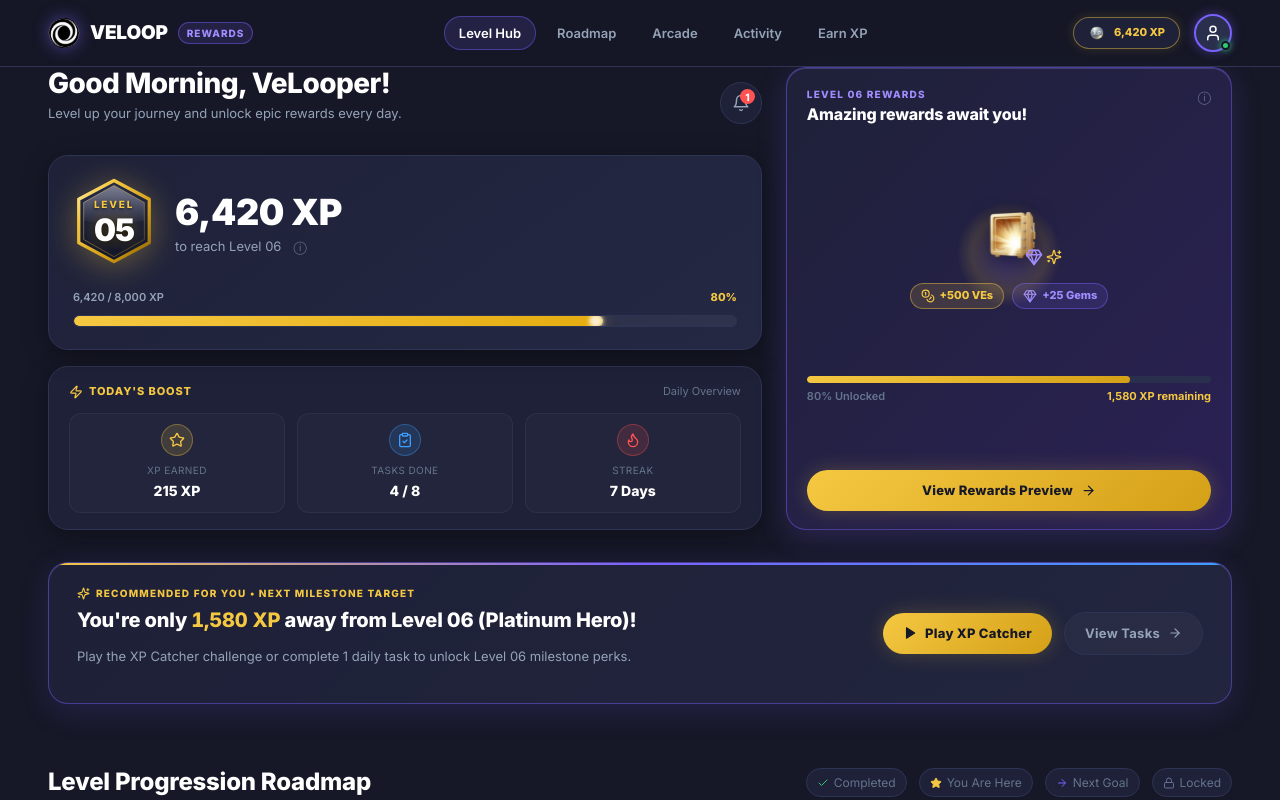
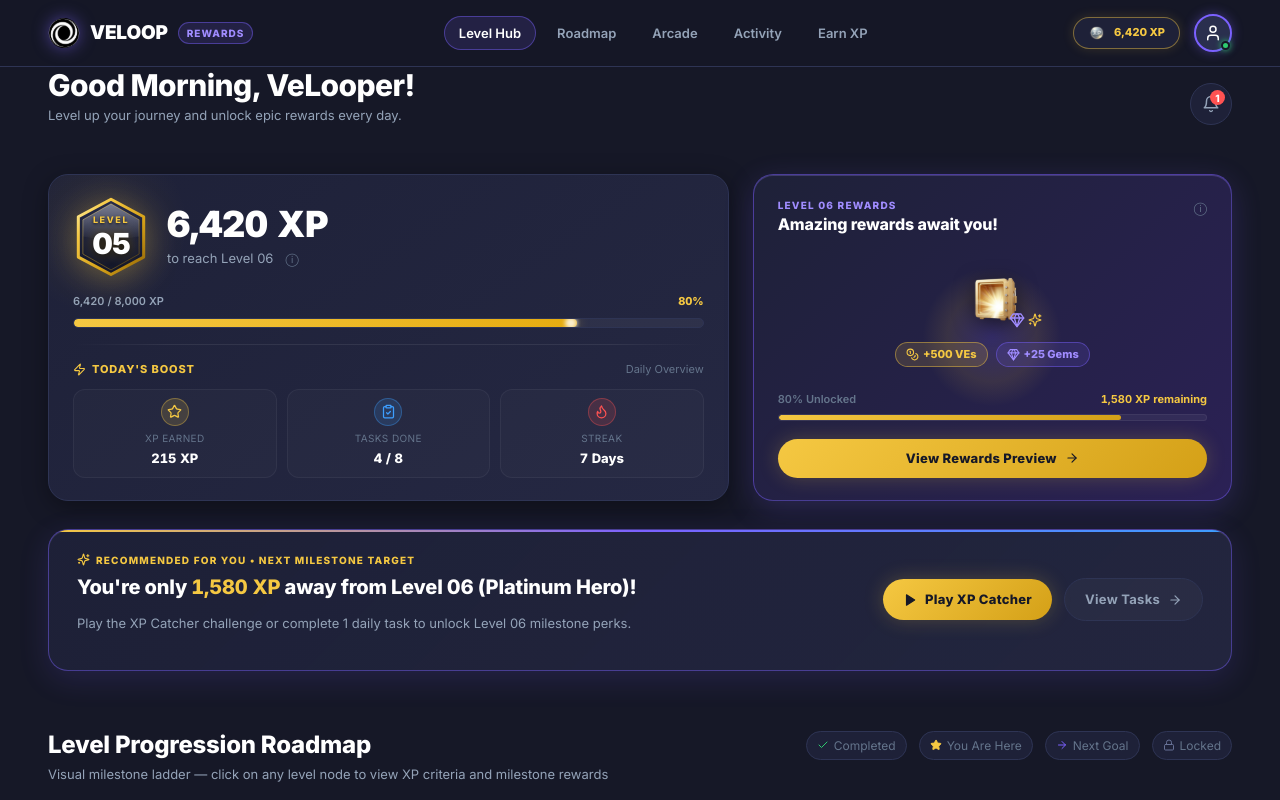
Before and after one commit to rajeevkumardigicbyte/VELoop_Levora, a React (Vite) app: page /Lvl-Dashboard in a window 1280 px wide. Shown: the top 800 px of the page. Built offline with nearby package versions, Linux system fonts and the light colour scheme.

Commit message:
fix(layout): full-width greeting header, unified progression card, and balanced baseline alignment

```diff
--- a/src/components/LevelHero/LevelHero.jsx
+++ b/src/components/LevelHero/LevelHero.jsx
@@ -1,6 +1,5 @@
 import React, { useEffect, useState } from 'react'
 import {
-  Bell,
   Star,
   ClipboardCheck,
   Flame,
@@ -26,7 +25,7 @@
   return count
 }
 
-const LevelHero = ({ data, onTriggerLevelUp }) => {
+const LevelHero = ({ data }) => {
   const [animStart, setAnimStart] = useState(false)
 
   useEffect(() => {
@@ -38,37 +37,15 @@
   const pct = data.xpPercent
 
   return (
-    <div className={styles.hero}>
-      {/* Top Greeting Bar (Screen 1) */}
-      <div className={styles.greetingBar}>
-        <div>
-          <h1 id="hero-greeting" className={styles.greetingTitle}>
-            Good Morning, VeLooper!
-          </h1>
-          <p className={styles.greetingSub}>
-            Level up your journey and unlock epic rewards every day.
-          </p>
-        </div>
-        <div className={styles.greetingActions}>
-          <button
-            type="button"
-            className={styles.notificationBtn}
-            onClick={onTriggerLevelUp}
-            title="Preview Level Up Celebration"
-            aria-label="1 Unread Notification - Preview Level Up"
-          >
-            <Bell size={18} className={styles.bellIcon} />
-            <span className={styles.notifBadge} aria-hidden="true">1</span>
-          </button>
-        </div>
-      </div>
+    <article aria-labelledby="current-level-heading" className={styles.masterCard}>
+      {/* Ambient background glow */}
+      <div className={styles.cardAura} aria-hidden="true" />
 
-      {/* Main Level Progress Card (Screen 1) */}
-      <article aria-labelledby="current-level-heading" className={styles.levelCard}>
+      {/* Top Section: Level Badge + XP Counter */}
       <div className={styles.levelCardTop}>
         <div className={styles.levelMainInfo}>
           <div className={styles.badgeWrapper}>
-              <LevelBadgeHex level={data.currentLevel || 5} size={82} />
+            <LevelBadgeHex level={data.currentLevel || 5} size={76} />
           </div>
 
           <div className={styles.levelMeta}>
@@ -83,7 +60,7 @@
         </div>
       </div>
 
-        {/* Progress Bar (Screen 1) */}
+      {/* Progress Bar */}
       <div className={styles.progressArea}>
         <div className={styles.progressLabels}>
           <span>{data.currentXP?.toLocaleString()} / {data.requiredXP?.toLocaleString()} XP</span>
@@ -108,21 +85,24 @@
           </div>
         </div>
       </div>
-      </article>
 
-      {/* Today's Boost Telemetry Card (Screen 1) */}
-      <section aria-labelledby="todays-boost-heading" className={styles.boostCard}>
+      {/* Subtle Divider */}
+      <div className={styles.divider} aria-hidden="true" />
+
+      {/* Bottom Section: Integrated Today's Boost Telemetry */}
+      <div className={styles.boostSection}>
         <div className={styles.boostHeader}>
           <div className={styles.boostTitleWrap}>
-            <Zap size={14} className={styles.boostZap} aria-hidden="true" />
-            <h2 id="todays-boost-heading" className={styles.boostTitle}>TODAY'S BOOST</h2>
+            <Zap size={13} className={styles.boostZap} aria-hidden="true" />
+            <span className={styles.boostTitle}>TODAY'S BOOST</span>
           </div>
           <span className={styles.boostSubtitle}>Daily Overview</span>
         </div>
+
         <div className={styles.boostGrid}>
           <div className={styles.boostItem}>
             <div className={`${styles.boostIconWrap} ${styles.boostIconXP}`}>
-              <Star size={16} color="#F5C842" aria-hidden="true" />
+              <Star size={15} color="#F5C842" aria-hidden="true" />
             </div>
             <span className={styles.boostLabel}>XP Earned</span>
             <span className={styles.boostVal}>215 XP</span>
@@ -130,7 +110,7 @@
 
           <div className={styles.boostItem}>
             <div className={`${styles.boostIconWrap} ${styles.boostIconTasks}`}>
-              <ClipboardCheck size={16} color="#3D9EFF" aria-hidden="true" />
+              <ClipboardCheck size={15} color="#3D9EFF" aria-hidden="true" />
             </div>
             <span className={styles.boostLabel}>Tasks Done</span>
             <span className={styles.boostVal}>4 / 8</span>
@@ -138,14 +118,14 @@
 
           <div className={styles.boostItem}>
             <div className={`${styles.boostIconWrap} ${styles.boostIconStreak}`}>
-              <Flame size={16} color="#FF5252" aria-hidden="true" />
+              <Flame size={15} color="#FF5252" aria-hidden="true" />
             </div>
             <span className={styles.boostLabel}>Streak</span>
             <span className={styles.boostVal}>7 Days</span>
           </div>
         </div>
-      </section>
       </div>
+    </article>
   )
 }
 
--- a/src/components/LevelHero/LevelHero.module.css
+++ b/src/components/LevelHero/LevelHero.module.css
@@ -1,91 +1,8 @@
 /* ============================================================
-   LEVEL HERO — Styles (Screen 1 from PDF Page 33)
-   Clean Executive Gamified Design
+   LEVEL HERO — Unified Executive Progression Master Card
    ============================================================ */
 
-.hero {
-  position: relative;
-  display: flex;
-  flex-direction: column;
-  justify-content: space-between;
-  gap: 16px;
-  height: 100%;
-}
-
-/* Greeting Bar */
-.greetingBar {
-  display: flex;
-  justify-content: space-between;
-  align-items: center;
-  min-height: 52px;
-}
-
-.greetingTitle {
-  font-size: clamp(20px, 2.6vw, 28px);
-  font-weight: 800;
-  color: var(--text-primary);
-  letter-spacing: -0.02em;
-  margin-bottom: 2px;
-}
-
-.greetingSub {
-  font-size: var(--text-sm);
-  color: var(--text-secondary);
-}
-
-.greetingActions {
-  display: flex;
-  align-items: center;
-}
-
-.notificationBtn {
-  background: var(--bg-card);
-  border: 1px solid var(--border);
-  width: 42px;
-  height: 42px;
-  border-radius: 50%;
-  display: flex;
-  align-items: center;
-  justify-content: center;
-  position: relative;
-  cursor: pointer;
-  transition: all var(--transition-fast);
-  color: var(--text-secondary);
-}
-
-.notificationBtn:hover {
-  border-color: var(--border-hover);
-  background: var(--bg-card-hover);
-  color: var(--text-primary);
-  transform: scale(1.05);
-}
-
-.bellIcon {
-  transition: transform var(--transition-fast);
-}
-
-.notificationBtn:hover .bellIcon {
-  transform: rotate(15deg);
-}
-
-.notifBadge {
-  position: absolute;
-  top: 6px;
-  right: 6px;
-  background: var(--red);
-  color: #fff;
-  font-size: 10px;
-  font-weight: 800;
-  width: 15px;
-  height: 15px;
-  border-radius: 50%;
-  display: flex;
-  align-items: center;
-  justify-content: center;
-}
-
-/* Level Card (Screen 1) */
-.levelCard {
+.masterCard {
   background: var(--grad-card);
   border: 1px solid var(--border);
   border-radius: var(--radius-xl);
@@ -93,17 +10,31 @@
   box-shadow: var(--shadow-card);
   display: flex;
   flex-direction: column;
-  gap: 18px;
+  justify-content: space-between;
+  gap: 16px;
   position: relative;
   overflow: hidden;
+  height: 100%;
   transition: border-color var(--transition-normal), box-shadow var(--transition-normal);
 }
 
-.levelCard:hover {
+.masterCard:hover {
   border-color: var(--border-gold);
-  box-shadow: 0 8px 30px rgba(0, 0, 0, 0.45);
+  box-shadow: 0 10px 32px rgba(0, 0, 0, 0.45);
 }
 
+.cardAura {
+  position: absolute;
+  top: -40px;
+  left: -40px;
+  width: 180px;
+  height: 180px;
+  background: radial-gradient(circle, rgba(245, 200, 66, 0.08) 0%, transparent 70%);
+  border-radius: 50%;
+  pointer-events: none;
+}
+
+/* Top Section: Level Info */
 .levelCardTop {
   display: flex;
   align-items: center;
@@ -113,11 +44,14 @@
 .levelMainInfo {
   display: flex;
   align-items: center;
-  gap: 20px;
+  gap: 18px;
 }
 
 .badgeWrapper {
   flex-shrink: 0;
+  display: flex;
+  align-items: center;
+  justify-content: center;
 }
 
 .levelMeta {
@@ -132,6 +66,7 @@
   line-height: 1.1;
   margin-bottom: 4px;
   letter-spacing: -0.01em;
+  font-variant-numeric: tabular-nums;
 }
 
 .xpToNext {
@@ -156,6 +91,7 @@
   font-size: var(--text-xs);
   color: var(--text-secondary);
   font-weight: 600;
+  font-variant-numeric: tabular-nums;
 }
 
 .progressPct {
@@ -164,7 +100,7 @@
 }
 
 .progressBarTrack {
-  height: 12px;
+  height: 10px;
   background: rgba(255, 255, 255, 0.05);
   border-radius: var(--radius-full);
   overflow: hidden;
@@ -177,7 +113,7 @@
   background: var(--grad-xp-bar);
   border-radius: var(--radius-full);
   position: relative;
-  box-shadow: 0 0 14px rgba(245, 200, 66, 0.5);
+  box-shadow: 0 0 12px rgba(245, 200, 66, 0.5);
 }
 
 .progressBarGlow {
@@ -185,33 +121,32 @@
   right: 0;
   top: 50%;
   transform: translateY(-50%);
-  width: 14px;
-  height: 14px;
+  width: 12px;
+  height: 12px;
   background: #fff;
   border-radius: 50%;
   filter: blur(2px);
   opacity: 0.8;
 }
 
-/* Today's Boost Telemetry Card (Screen 1) */
-.boostCard {
-  background: var(--bg-card);
-  border: 1px solid var(--border);
-  border-radius: var(--radius-xl);
-  padding: 16px 20px;
-  box-shadow: var(--shadow-card);
-  transition: border-color var(--transition-normal);
+/* Subtle Divider */
+.divider {
+  height: 1px;
+  background: linear-gradient(90deg, transparent, rgba(255, 255, 255, 0.08) 15%, rgba(255, 255, 255, 0.08) 85%, transparent);
+  margin: 0;
 }
 
-.boostCard:hover {
-  border-color: rgba(255, 255, 255, 0.12);
+/* Bottom Section: Integrated Today's Boost Telemetry */
+.boostSection {
+  display: flex;
+  flex-direction: column;
+  gap: 10px;
 }
 
 .boostHeader {
   display: flex;
   justify-content: space-between;
   align-items: center;
-  margin-bottom: 12px;
 }
 
 .boostTitleWrap {
@@ -225,11 +160,10 @@
 }
 
 .boostTitle {
-  font-size: var(--text-xs);
+  font-size: 11px;
   font-weight: 800;
   letter-spacing: 0.08em;
   color: var(--gold);
-  margin: 0;
 }
 
 .boostSubtitle {
@@ -240,7 +174,7 @@
 .boostGrid {
   display: grid;
   grid-template-columns: repeat(3, 1fr);
-  gap: 12px;
+  gap: 10px;
 }
 
 .boostItem {
@@ -248,7 +182,7 @@
   flex-direction: column;
   align-items: center;
   text-align: center;
-  padding: 10px 8px;
+  padding: 8px 6px;
   background: rgba(255, 255, 255, 0.02);
   border: 1px solid rgba(255, 255, 255, 0.05);
   border-radius: var(--radius-md);
@@ -261,13 +195,13 @@
 }
 
 .boostIconWrap {
-  width: 32px;
-  height: 32px;
+  width: 28px;
+  height: 28px;
   border-radius: 50%;
   display: flex;
   align-items: center;
   justify-content: center;
-  margin-bottom: 6px;
+  margin-bottom: 4px;
 }
 
 .boostIconXP {
@@ -286,7 +220,7 @@
 }
 
 .boostLabel {
-  font-size: var(--text-2xs);
+  font-size: 10px;
   color: var(--text-muted);
   text-transform: uppercase;
   letter-spacing: 0.04em;
@@ -294,7 +228,8 @@
 }
 
 .boostVal {
-  font-size: 14px;
+  font-size: 13px;
   font-weight: 800;
   color: var(--text-primary);
+  font-variant-numeric: tabular-nums;
 }
--- a/src/components/NextLevelReward/NextLevelReward.jsx
+++ b/src/components/NextLevelReward/NextLevelReward.jsx
@@ -15,6 +15,9 @@
       onMouseEnter={() => setIsHovered(true)}
       onMouseLeave={() => setIsHovered(false)}
     >
+      {/* Ambient background glow */}
+      <div className={styles.glowAura} aria-hidden="true" />
+
       {/* Header matching Screen 1 */}
       <div className={styles.header}>
         <div>
@@ -28,7 +31,6 @@
 
       {/* Visual Chest + Purple Gems Centerpiece from Screen 1 */}
       <div className={styles.chestGraphicCenter}>
-        <div className={styles.glowAura} aria-hidden="true" />
         <div className={styles.chestArtwork}>
           <img
             src="/assets/safe-1.svg"
@@ -37,26 +39,30 @@
           />
           <div className={styles.floatingGemCluster} aria-hidden="true">
             <span className={styles.gemSparkle}>
-              <Gem size={18} color="#A08CFF" />
+              <Gem size={16} color="#A08CFF" />
             </span>
             <span className={styles.gemSparkle} style={{ animationDelay: '0.4s' }}>
-              <Sparkles size={16} color="#F5C842" />
+              <Sparkles size={14} color="#F5C842" />
             </span>
           </div>
         </div>
 
         <div className={styles.rewardSummaryRow}>
           <span className={styles.rewardPillGold}>
-            <Coins size={14} color="#F5C842" aria-hidden="true" /> +500 VEs
+            <Coins size={13} color="#F5C842" aria-hidden="true" /> +500 VEs
           </span>
           <span className={styles.rewardPillPurple}>
-            <Gem size={14} color="#A08CFF" aria-hidden="true" /> +25 Gems
+            <Gem size={13} color="#A08CFF" aria-hidden="true" /> +25 Gems
           </span>
         </div>
       </div>
 
       {/* Progress towards unlock */}
       <div className={styles.progressWrap}>
+        <div className={styles.progressText}>
+          <span>{pct}% Unlocked</span>
+          <span className="text-gold font-bold">{data.xpRemaining?.toLocaleString()} XP remaining</span>
+        </div>
         <div
           className={styles.progressTrack}
           role="progressbar"
@@ -67,10 +73,6 @@
         >
           <div className={styles.progressFill} style={{ width: `${pct}%` }} />
         </div>
-        <div className={styles.progressText}>
-          <span>{pct}% Unlocked</span>
-          <span className="text-gold font-bold">{data.xpRemaining?.toLocaleString()} XP remaining</span>
-        </div>
       </div>
 
       {/* "View Rewards Preview" Action Button from Screen 1 */}
@@ -79,10 +81,10 @@
           type="button"
           className="ve-btn ve-btn-gold"
           onClick={onTriggerLevelUp}
-          style={{ width: '100%', padding: '10px 16px', fontSize: '13px' }}
+          style={{ width: '100%', padding: '9px 16px', fontSize: '13px' }}
           aria-label="View Rewards Preview modal"
         >
-          View Rewards Preview <ArrowRight size={15} aria-hidden="true" />
+          View Rewards Preview <ArrowRight size={14} aria-hidden="true" />
         </button>
       </div>
 
--- a/src/components/NextLevelReward/NextLevelReward.module.css
+++ b/src/components/NextLevelReward/NextLevelReward.module.css
@@ -1,5 +1,5 @@
 /* ============================================================
-   NEXT LEVEL REWARD — Styles (Screen 1 & 2 Compact Executive Vault)
+   NEXT LEVEL REWARD — Compact Executive Milestone Vault
    ============================================================ */
 
 .card {
@@ -8,22 +8,34 @@
   -webkit-backdrop-filter: blur(18px) saturate(160%);
   border: 1px solid var(--border-purple);
   border-radius: var(--radius-xl);
-  padding: 18px 20px;
+  padding: 22px 24px;
   box-shadow: 0 8px 30px rgba(123, 97, 255, 0.2), inset 0 1px 0 rgba(160, 140, 255, 0.25);
   position: relative;
   overflow: hidden;
   display: flex;
   flex-direction: column;
   justify-content: space-between;
-  gap: 12px;
-  transition: transform var(--transition-normal), box-shadow var(--transition-normal);
+  gap: 14px;
   height: 100%;
+  transition: border-color var(--transition-normal), box-shadow var(--transition-normal), transform var(--transition-normal);
 }
 
 .card:hover {
-  transform: translateY(-3px);
-  box-shadow: 0 10px 32px rgba(123, 97, 255, 0.32);
+  transform: translateY(-2px);
+  box-shadow: 0 12px 34px rgba(123, 97, 255, 0.32);
   border-color: var(--purple-light);
+}
+
+.glowAura {
+  position: absolute;
+  top: 50%;
+  left: 50%;
+  transform: translate(-50%, -50%);
+  width: 140px;
+  height: 140px;
+  background: radial-gradient(circle, rgba(123, 97, 255, 0.18) 0%, rgba(245, 200, 66, 0.1) 45%, transparent 70%);
+  border-radius: 50%;
+  pointer-events: none;
 }
 
 .header {
@@ -46,7 +58,7 @@
   font-weight: 800;
   color: var(--text-primary);
   letter-spacing: -0.01em;
-  line-height: 1.25;
+  line-height: 1.2;
 }
 
 /* Chest + Gems Graphic Centerpiece */
@@ -55,25 +67,13 @@
   flex-direction: column;
   align-items: center;
   position: relative;
-  padding: 4px 0;
-}
-
-.glowAura {
-  position: absolute;
-  width: 105px;
-  height: 105px;
-  background: radial-gradient(circle, rgba(123, 97, 255, 0.25) 0%, rgba(245, 200, 66, 0.15) 50%, transparent 70%);
-  border-radius: 50%;
-  pointer-events: none;
-  top: 50%;
-  left: 50%;
-  transform: translate(-50%, -50%);
+  padding: 6px 0;
 }
 
 .chestArtwork {
   position: relative;
-  width: 90px;
-  height: 76px;
+  width: 84px;
+  height: 70px;
   display: flex;
   align-items: center;
   justify-content: center;
@@ -89,20 +89,20 @@
 .floatingGemCluster {
   position: absolute;
   right: -8px;
-  bottom: 6px;
+  bottom: 4px;
   display: flex;
   gap: 3px;
 }
 
 .gemSparkle {
-  font-size: 16px;
+  font-size: 15px;
   animation: pulseGlow 2s infinite ease-in-out;
 }
 
 .rewardSummaryRow {
   display: flex;
   gap: 8px;
-  margin-top: 8px;
+  margin-top: 6px;
 }
 
 .rewardPillGold {
@@ -115,7 +115,7 @@
   border-radius: var(--radius-full);
   display: inline-flex;
   align-items: center;
-  gap: 5px;
+  gap: 4px;
 }
 
 .rewardPillPurple {
@@ -128,21 +128,31 @@
   border-radius: var(--radius-full);
   display: inline-flex;
   align-items: center;
-  gap: 5px;
+  gap: 4px;
 }
 
 /* Progress Wrap */
 .progressWrap {
   display: flex;
   flex-direction: column;
-  gap: 5px;
+  gap: 6px;
+}
+
+.progressText {
+  display: flex;
+  justify-content: space-between;
+  font-size: 11px;
+  color: var(--text-muted);
+  font-weight: 600;
+  font-variant-numeric: tabular-nums;
 }
 
 .progressTrack {
   height: 7px;
-  background: var(--bg-elevated);
+  background: rgba(255, 255, 255, 0.05);
   border-radius: var(--radius-full);
   overflow: hidden;
+  border: 1px solid rgba(255, 255, 255, 0.06);
 }
 
 .progressFill {
@@ -152,16 +162,8 @@
   transition: width 1.2s cubic-bezier(0.4, 0, 0.2, 1);
 }
 
-.progressText {
-  display: flex;
-  justify-content: space-between;
-  font-size: 11px;
-  color: var(--text-muted);
-  font-weight: 600;
-}
-
 .ctaRow {
-  margin-top: 2px;
+  margin-top: 0;
 }
 
 /* Shimmer */
--- a/src/pages/LevelDashboard/LevelDashboard.jsx
+++ b/src/pages/LevelDashboard/LevelDashboard.jsx
@@ -1,5 +1,5 @@
 import React, { useState } from 'react'
-import { User, Home, Coins, Gift, Wallet } from 'lucide-react'
+import { User, Home, Coins, Gift, Wallet, Bell } from 'lucide-react'
 import useLevelData from '../../hooks/useLevelData'
 import LevelHero from '../../components/LevelHero/LevelHero'
 import NextLevelReward from '../../components/NextLevelReward/NextLevelReward'
@@ -100,6 +100,30 @@
 
         {!loading && !error && data && (
           <>
+            {/* FULL-WIDTH DASHBOARD GREETING BAR */}
+            <div className={styles.greetingBar}>
+              <div className={styles.greetingTextWrap}>
+                <h1 className={styles.greetingTitle}>
+                  Good Morning, VeLooper!
+                </h1>
+                <p className={styles.greetingSub}>
+                  Level up your journey and unlock epic rewards every day.
+                </p>
+              </div>
+              <div className={styles.greetingActions}>
+                <button
+                  type="button"
+                  className={styles.notificationBtn}
+                  onClick={triggerLevelUp}
+                  title="Preview Level Up Celebration"
+                  aria-label="1 Unread Notification - Preview Level Up"
+                >
+                  <Bell size={18} className={styles.bellIcon} />
+                  <span className={styles.notifBadge} aria-hidden="true">1</span>
+                </button>
+              </div>
+            </div>
+
             {/* ROW 1: Current Level + XP Progress | Next Reward (Locked Reward Vault Card) */}
             <div id="hero" className={styles.heroRewardGrid}>
               <section aria-label="Current Level & Daily Boost" className={styles.heroCol}>
--- a/src/pages/LevelDashboard/LevelDashboard.module.css
+++ b/src/pages/LevelDashboard/LevelDashboard.module.css
@@ -157,7 +157,84 @@
   padding-bottom: 40px;
   display: flex;
   flex-direction: column;
-  gap: 32px;
+  gap: 28px;
+}
+
+/* Full-Width Dashboard Greeting Bar */
+.greetingBar {
+  display: flex;
+  justify-content: space-between;
+  align-items: center;
+  padding-bottom: 4px;
+}
+
+.greetingTextWrap {
+  display: flex;
+  flex-direction: column;
+}
+
+.greetingTitle {
+  font-size: clamp(22px, 3vw, 30px);
+  font-weight: 800;
+  color: var(--text-primary);
+  letter-spacing: -0.02em;
+  margin-bottom: 2px;
+}
+
+.greetingSub {
+  font-size: var(--text-sm);
+  color: var(--text-secondary);
+}
+
+.greetingActions {
+  display: flex;
+  align-items: center;
+}
+
+.notificationBtn {
+  background: var(--bg-card);
+  border: 1px solid var(--border);
+  width: 42px;
+  height: 42px;
+  border-radius: 50%;
+  display: flex;
+  align-items: center;
+  justify-content: center;
+  position: relative;
+  cursor: pointer;
+  transition: all var(--transition-fast);
+  color: var(--text-secondary);
+}
+
+.notificationBtn:hover {
+  border-color: var(--border-hover);
+  background: var(--bg-card-hover);
+  color: var(--text-primary);
+  transform: scale(1.05);
+}
+
+.bellIcon {
+  transition: transform var(--transition-fast);
+}
+
+.notificationBtn:hover .bellIcon {
+  transform: rotate(15deg);
+}
+
+.notifBadge {
+  position: absolute;
+  top: 6px;
+  right: 6px;
+  background: var(--red);
+  color: #fff;
+  font-size: 10px;
+  font-weight: 800;
+  width: 15px;
+  height: 15px;
+  border-radius: 50%;
+  display: flex;
+  align-items: center;
+  justify-content: center;
 }
 
 /* Row 1: Current Level + XP Progress | Next Reward (Locked Reward Vault Card) */
@@ -170,7 +247,7 @@
 
 @media (min-width: 1024px) {
   .heroRewardGrid {
-    grid-template-columns: 1.6fr 1fr;
+    grid-template-columns: 1.42fr 1fr;
   }
 }
 
```
Lines whose indentation alone changed are shown as unchanged.
